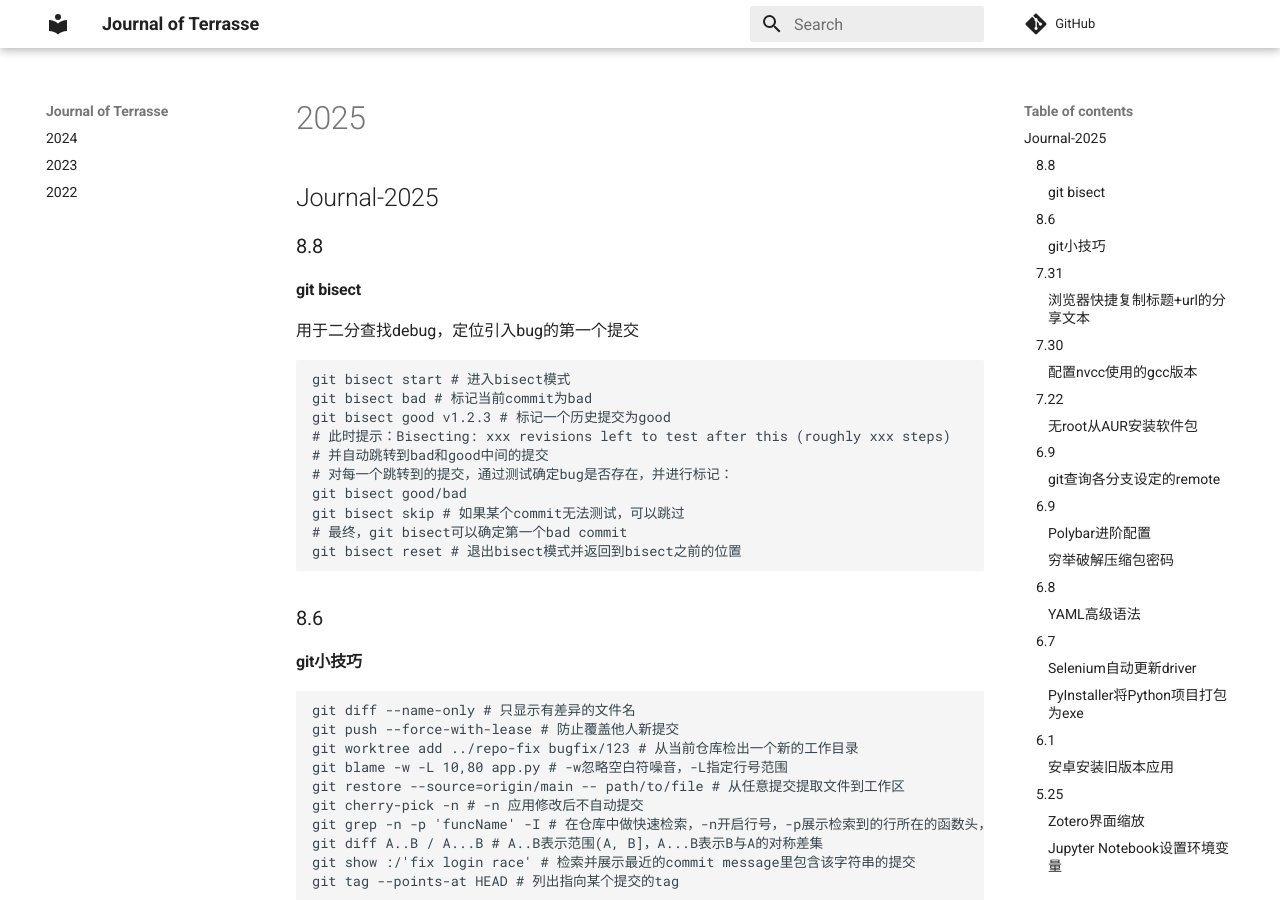
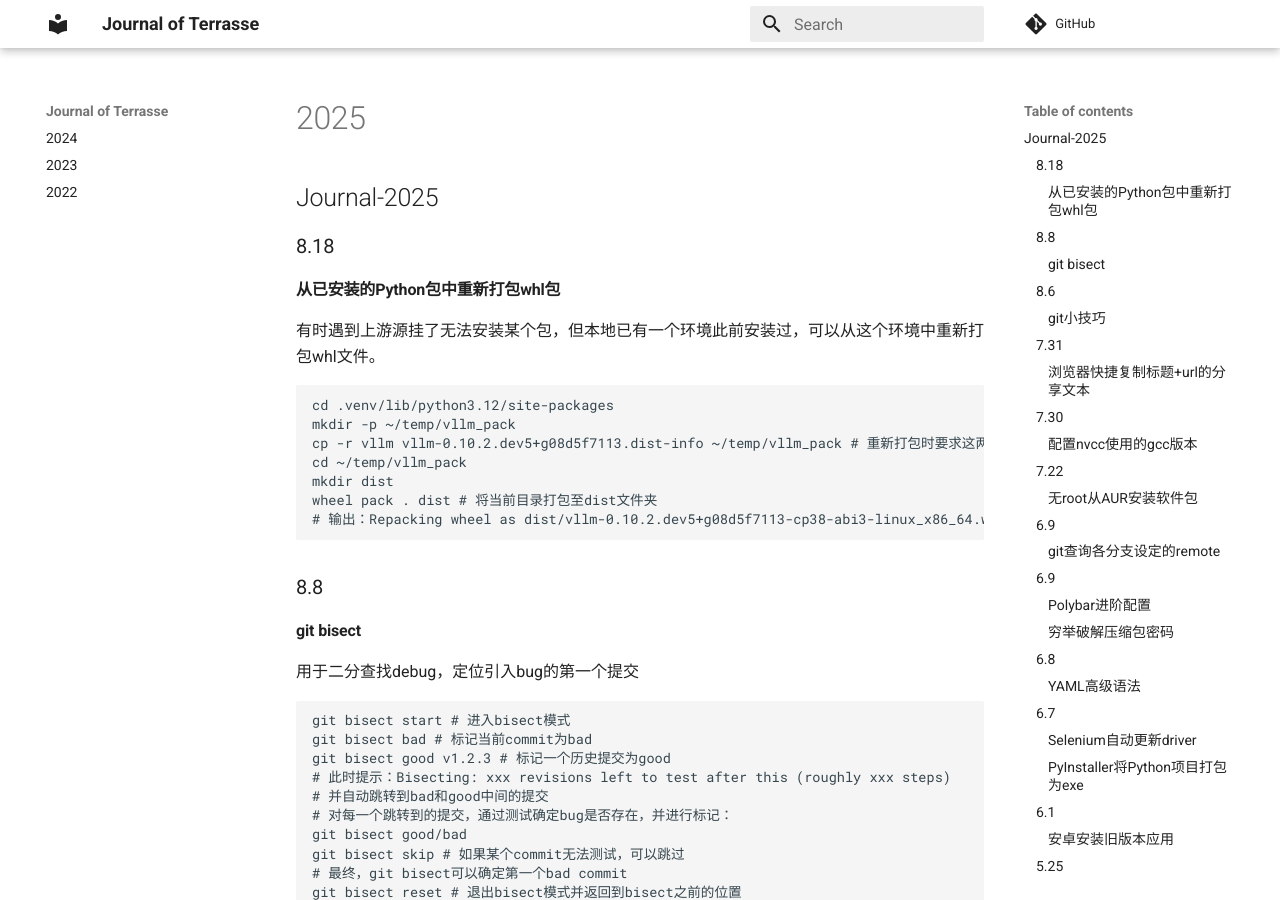
Before and after one commit to Jerry-Terrasse/journal, an MkDocs documentation site: the page built from docs/2025.md, in a window 1280 px wide and 900 px high. Built offline with MkDocs 1.6.1 and Material for MkDocs 9.7.7, drawn with Linux system fonts in a browser that asks for light colours; comment, search, counter and statistics services are not loaded.

Commit message:
update (Tue Aug 19 06:52:22 PM CST 2025)

````diff
--- a/docs/2025.md
+++ b/docs/2025.md
@@ -1,4 +1,20 @@
 ## Journal-2025
+
+### 8.18
+
+#### 从已安装的Python包中重新打包whl包
+
+有时遇到上游源挂了无法安装某个包，但本地已有一个环境此前安装过，可以从这个环境中重新打包whl文件。
+
+```shell
+cd .venv/lib/python3.12/site-packages
+mkdir -p ~/temp/vllm_pack
+cp -r vllm vllm-0.10.2.dev5+g08d5f7113.dist-info ~/temp/vllm_pack # 重新打包时要求这两个文件夹单独存在于一个目录下，因此我们将其复制到一临时文件夹下
+cd ~/temp/vllm_pack
+mkdir dist
+wheel pack . dist # 将当前目录打包至dist文件夹
+# 输出：Repacking wheel as dist/vllm-0.10.2.dev5+g08d5f7113-cp38-abi3-linux_x86_64.whl...OK
+```
 
 ### 8.8
 
````
